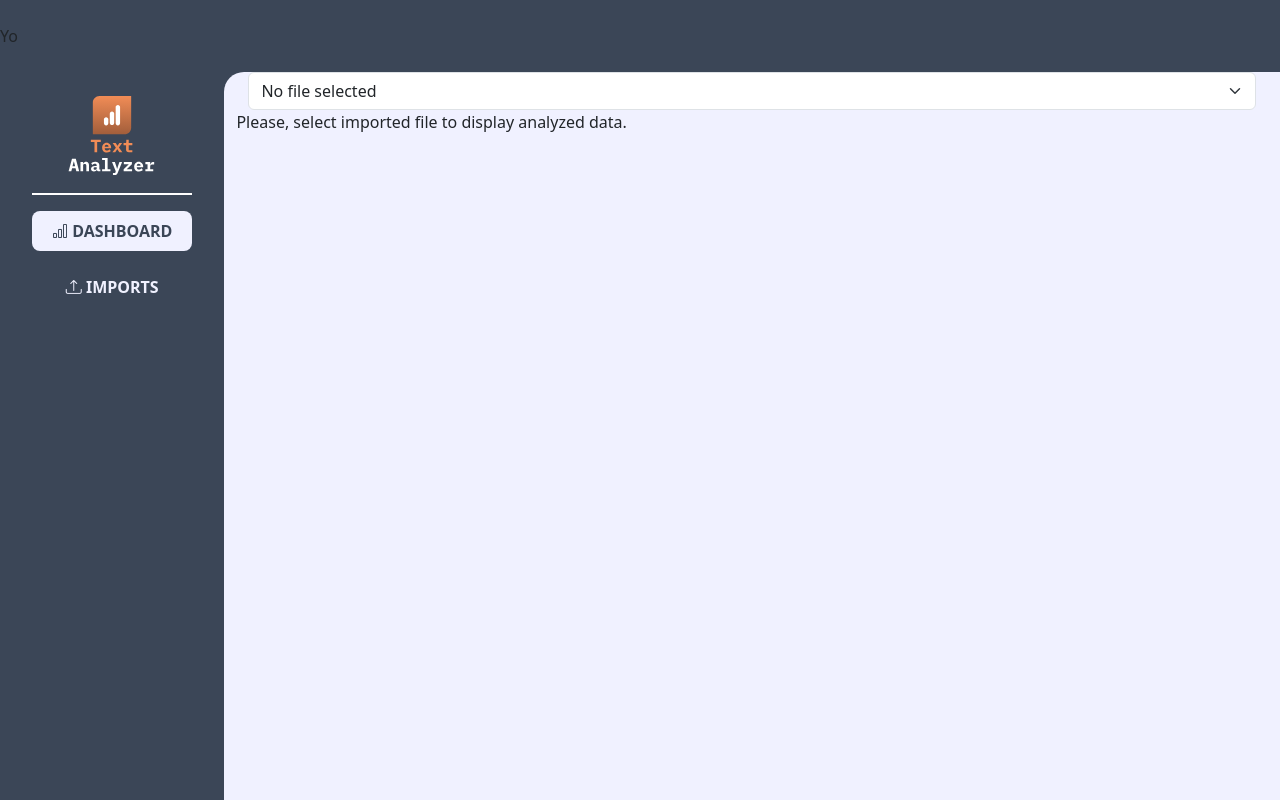
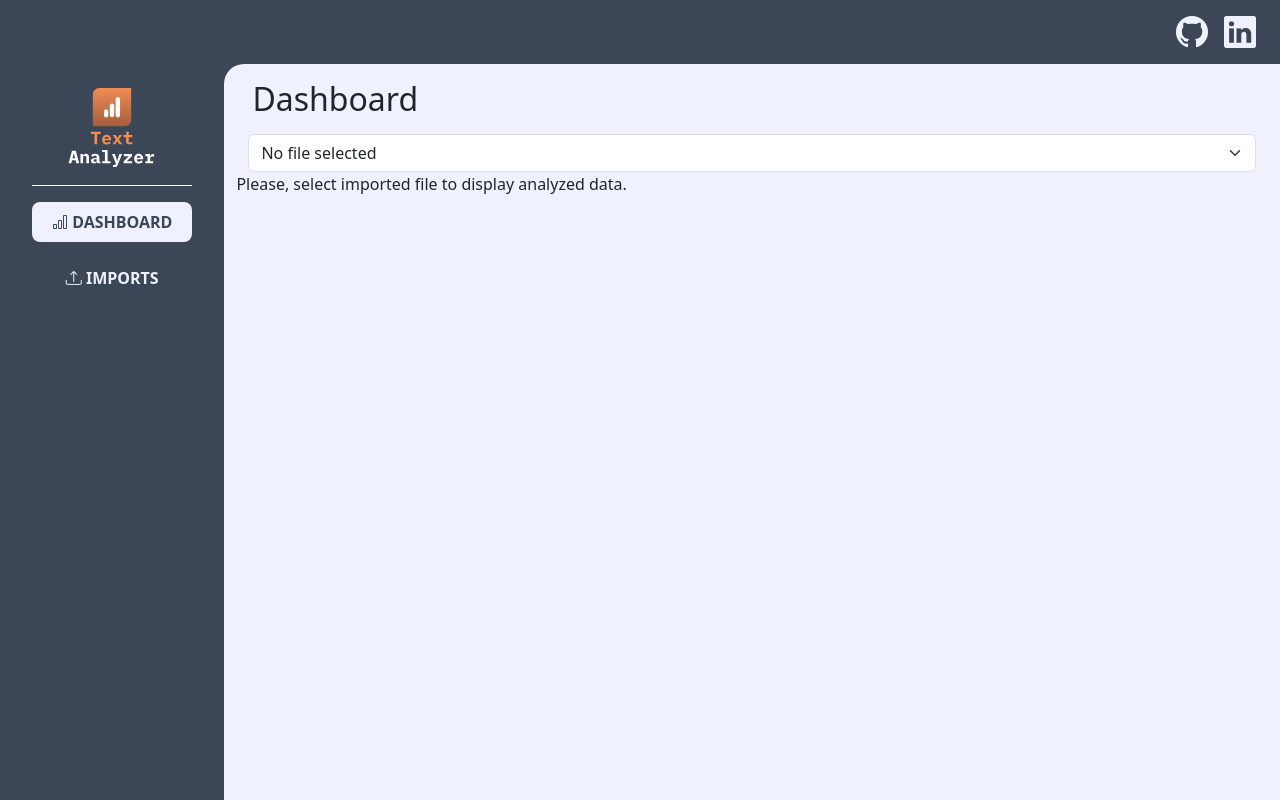
Before and after one commit to mvp-base/mvp-text-analyzer, a React (Create React App) app: page / in a window 1280 px wide. Built offline with nearby package versions, Linux system fonts and the light colour scheme.

Commit message:
single line analysis wip

```diff
--- a/src/App.tsx
+++ b/src/App.tsx
@@ -4,6 +4,7 @@ import { Container, Col, Row } from 'react-bootstrap';
 import Dashboard from './pages/Dashboard';
 import Navigation from './components/Navigation';
 import Imports from './pages/Imports';
+import Links from './components/Links';
 
 export default function App() {
   return (
@@ -14,7 +15,9 @@ export default function App() {
         {/* Desktop Layout */}
         <Row className="d-none d-md-flex flex-grow-1 m-0">
           <Container className="d-none d-md-flex flex-column flex-grow-1 m-0 p-0">
-          <Row className="m-0 py-4">Yo</Row>
+            <Row className="m-0 py-2">
+              <Links direction="row" />
+            </Row>
             <Row className="flex-grow-1 m-0 p-0">
               <Col md="auto" className="d-flex flex-column">
                 <Navigation />
--- /dev/null
+++ b/src/components/Links.tsx
@@ -0,0 +1,28 @@
+import { Container } from 'react-bootstrap';
+
+interface ILinks {
+  direction: 'row' | 'column';
+}
+
+export default function Links(props: ILinks) {
+  const { direction } = props;
+
+  return (
+    <Container fluid className={`d-flex flex-${direction} gap-3 justify-content-end px-4`}>
+      <a
+        href="https://github.com/vanm30"
+        target="_blank"
+        rel="noopener noreferrer"
+      >
+        <i className="bi bi-github fs-2 link-light"></i>
+      </a>
+      <a
+        href="https:/linkedin.com/in/vanm30"
+        target="_blank"
+        rel="noopener noreferrer"
+      >
+        <i className="bi bi-linkedin fs-2 link-light"></i>
+      </a>
+    </Container>
+  );
+}
--- a/src/components/Navigation.tsx
+++ b/src/components/Navigation.tsx
@@ -28,7 +28,7 @@ export default function Navigation() {
   return (
     <Navbar className="nav">
       <img src={logo} className="d-inline-block align-top" alt="Logo" />
-      <div className='horizontal-separator'></div>
+      <div className="horizontal-separator bg-white" />
       <NavEntry to="/" icon="bi bi-bar-chart" text="DASHBOARD" />
       <NavEntry to="/imports" icon="bi bi-upload" text="IMPORTS" />
     </Navbar>
--- a/src/custom.scss
+++ b/src/custom.scss
@@ -127,13 +127,12 @@ $theme-colors: (
 }
 
 .horizontal-separator {
-    border-top: 2px solid white;
-    /* Change the color as needed */
     width: 80%;
+    height: 1px;
 }
 
 h1 {
-    font-size: 30px;
+    font-size: 32px;
 }
 
 h2 {
--- a/src/pages/Dashboard.tsx
+++ b/src/pages/Dashboard.tsx
@@ -3,6 +3,7 @@ import { useDispatch, useSelector } from 'react-redux';
 import { setSelectedFile } from '../redux/fileMgrSlice';
 import { RootState } from '../redux/store';
 import { Container, Form } from 'react-bootstrap';
+import { IDashboardData } from '../interfaces/global';
 
 import {
   BarChart,
@@ -25,20 +26,7 @@ function EmptyDashboardContent() {
   );
 }
 
-interface RowData {
-  id: number;
-  row: string;
-  entities: any[];
-  topics: any[];
-  language: string;
-}
-
-interface DataInterface {
-  globalStats: any;
-  rows: RowData[];
-}
-
-function DashboardContent({ globalStats, rows }: DataInterface) {
+function DashboardContent({ globalTopics, rows }: IDashboardData) {
   const COLORS = [
     '#0088FE',
     '#00C49F',
@@ -48,25 +36,56 @@ function DashboardContent({ globalStats, rows }: DataInterface) {
     '#16538d',
   ];
 
+  const processedText = (text: string, entities: any) => {
+    const words = text.split(/\s+/);
+
+    const highligtedText = words.map((word: string) => {
+      const isMatching = entities.find(
+        (entity: any) => entity.matchedText.toLowerCase() === word.toLowerCase()
+      );
+
+      if (isMatching) {
+        return <span className="fw-bold">{word}</span>;
+      } else return <span>{word}</span>;
+    });
+
+    return highligtedText;
+  };
+
   return (
     <Container fluid>
       <ResponsiveContainer width="50%" height={300}>
         <PieChart>
           <Pie
-            data={globalStats}
+            data={globalTopics}
             nameKey="label"
             dataKey="count"
             outerRadius={100}
             fill="#8884d8"
             label
           >
-            {globalStats.map((entry: any, index: any) => (
+            {globalTopics.map((entry: any, index: any) => (
               <Cell key={`cell-${index}`} fill={COLORS[index]} />
             ))}
           </Pie>
           <Legend />
         </PieChart>
       </ResponsiveContainer>
+
+      <Container className="card">
+        <h2>Single Line Analysis</h2>
+        {rows.map((row, index) => {
+          if (row) {
+            return (
+              <Container fluid className="my-4" key={index}>
+                <div className="horizontal-separator bg-dark mb-3" />
+                {processedText(row.rowText, row.entities)}
+              </Container>
+            );
+          }
+          return null;
+        })}
+      </Container>
     </Container>
   );
 }
@@ -87,9 +106,8 @@ export default function Dashboard() {
 
   return (
     <Container fluid>
-      {/* <Container fluid className="body-header">
-        <h1>Dashboard</h1>
-      </Container> */}
+      <h1 className="m-3">Dashboard</h1>
+
       <Container>
         <Form.Select value={selectedFile} onChange={handleSelectionChange}>
           <option value="">No file selected</option>
--- a/src/pages/Imports.tsx
+++ b/src/pages/Imports.tsx
@@ -1,5 +1,5 @@
 import { useState } from 'react';
-import { Container, Button, Table, Row, Spinner, Alert } from 'react-bootstrap';
+import { Container, Button, Table, Spinner, Alert } from 'react-bootstrap';
 import { useDispatch, useSelector } from 'react-redux';
 import { useDropzone } from 'react-dropzone';
 
--- a/src/redux/fileMgrSlice.ts
+++ b/src/redux/fileMgrSlice.ts
@@ -1,20 +1,8 @@
 import { createSlice, PayloadAction } from '@reduxjs/toolkit';
-
-interface RowData {
-  id: number;
-  row: string;
-  entities: any[];
-  topics: any[];
-  language: string;
-}
-
-interface filesInterface {
-  globalStats: any;
-  rows: RowData[];
-}
+import { IDashboardData } from '../interfaces/global';
 
 interface FileMgrInterface {
-  files: Record<string, filesInterface>;
+  files: Record<string, IDashboardData>;
   selectedFile: string;
 }
 
```
